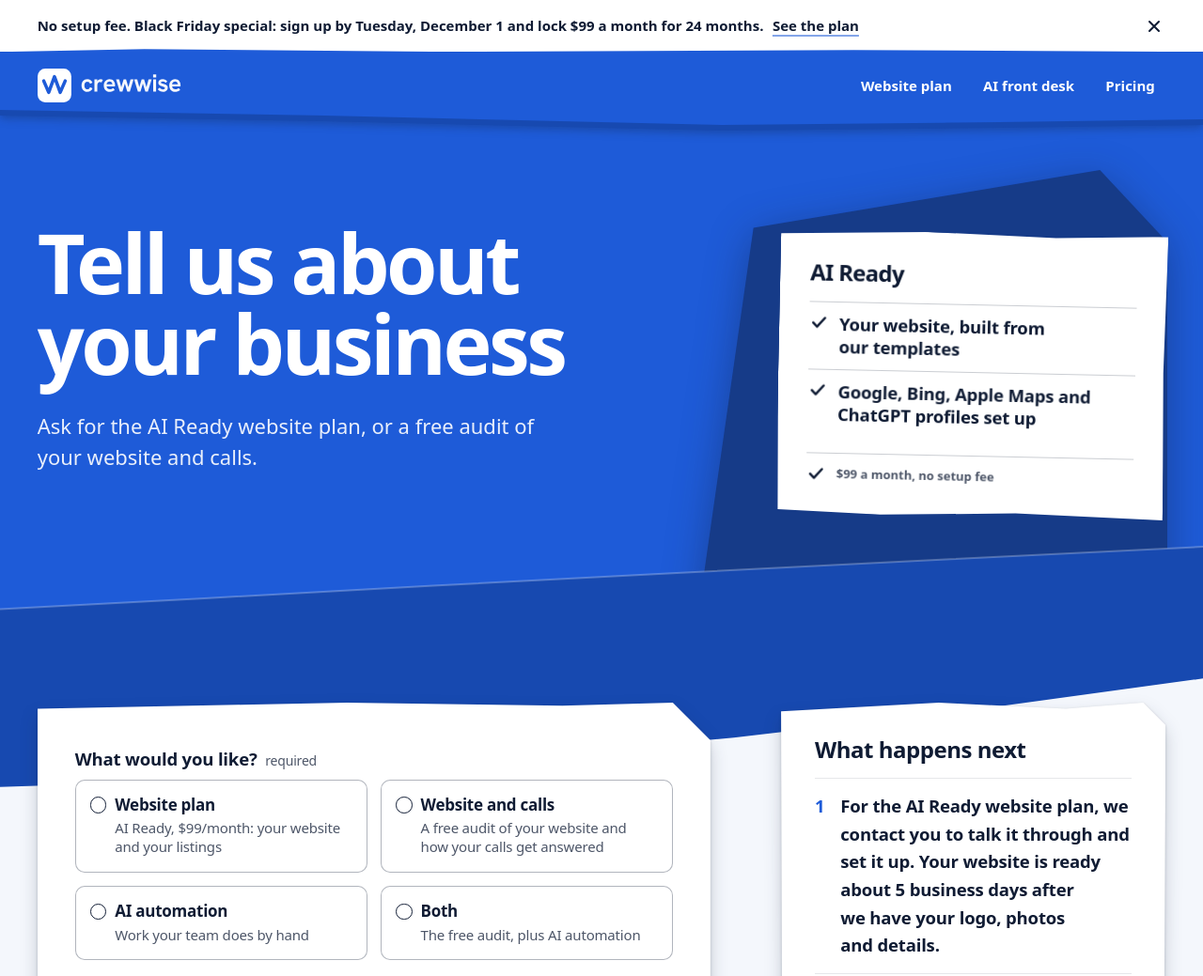
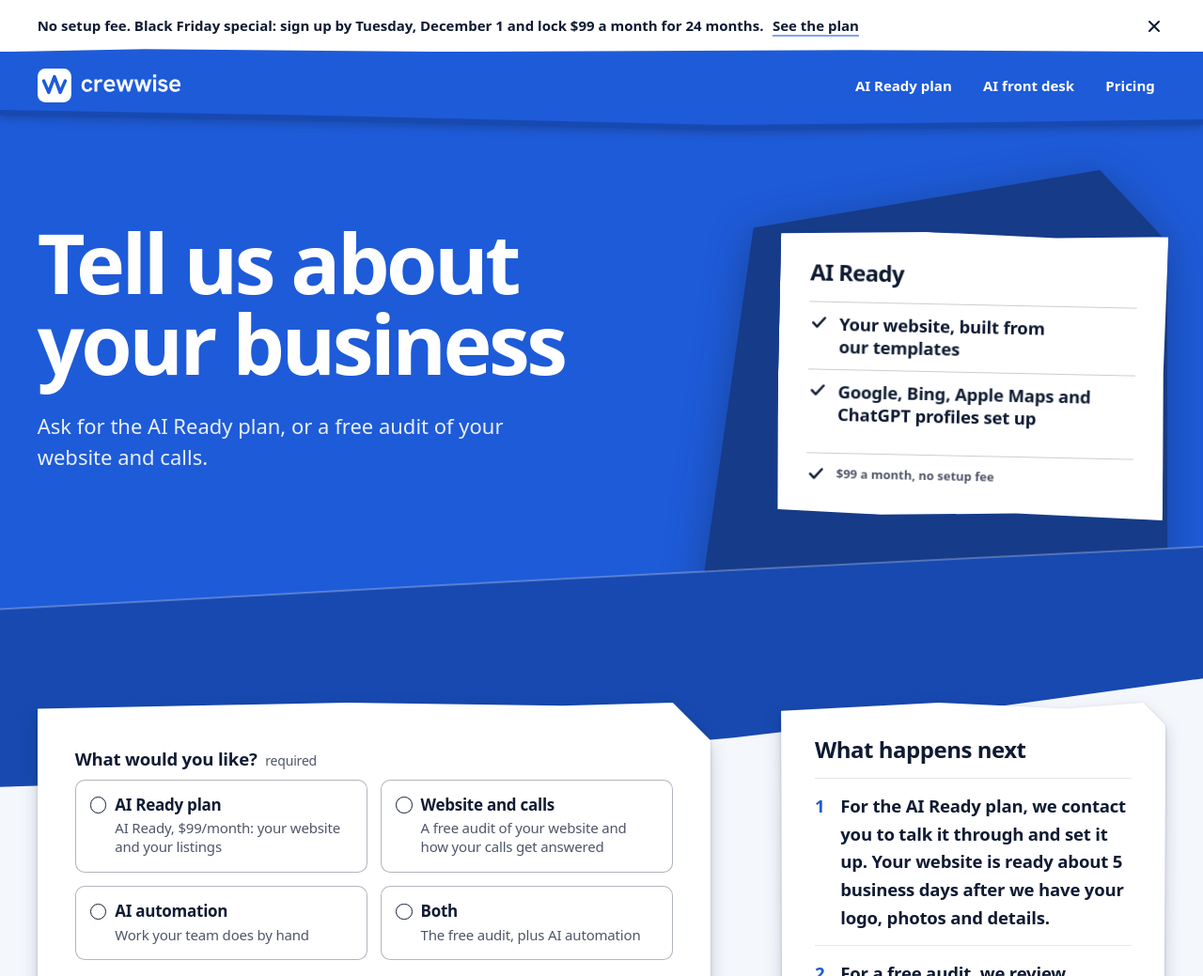
Before and after one commit to carltonjd/crewwise, an Astro site: page /free-audit in a window 1280 px wide. Shown: the top 1039 px of the page at 94% size. Built offline with nearby package versions, Linux system fonts and the light colour scheme; Astro itself is replaced by a stand-in of ours; a web font is replaced by a local one.

Commit message:
Call it the AI Ready plan everywhere on the site (nav, titles, form, pricing, FAQ); terms keep their legal wording
Co-Authored-By: Claude Opus 5.5 <noreply@anthropic.com>
Claude-Session: https://claude.ai/code/session_01NmmpTp1j2EAu66PJA11jR7

```diff
--- a/src/components/AuditForm.astro
+++ b/src/components/AuditForm.astro
@@ -4,7 +4,7 @@ import { SITE, PLAN_LABEL } from '../config/site';
 import { BUSINESS_TYPES, INTEREST_OPTIONS } from '../lib/form-validation';
 
 const interestHints: Record<string, string> = {
-  'Website plan': `${SITE.PLAN_NAME}, ${SITE.PRICE_WEBSITE_PLAN}: your website and your listings`,
+  'AI Ready plan': `${SITE.PLAN_NAME}, ${SITE.PRICE_WEBSITE_PLAN}: your website and your listings`,
   'Website and calls': 'A free audit of your website and how your calls get answered',
   'AI automation': 'Work your team does by hand',
   Both: 'The free audit, plus AI automation',
@@ -505,7 +505,7 @@ const interestHints: Record<string, string> = {
   } from '../lib/form-validation';
 
   const INTEREST_PARAM: Record<string, string> = {
-    plan: 'Website plan',
+    plan: 'AI Ready plan',
     automation: 'AI automation',
   };
 
@@ -523,7 +523,7 @@ const interestHints: Record<string, string> = {
     const doneText = root.querySelector<HTMLElement>('[data-done-text]')!;
     const btn = form.querySelector<HTMLButtonElement>('[data-submit]')!;
     const btnLabel = btn.textContent?.trim() || 'Send my request';
-    const planLabel = form.dataset.planLabel ?? 'website plan';
+    const planLabel = form.dataset.planLabel ?? 'AI Ready plan';
     const email = form.dataset.email ?? '';
     const noWebsite = form.querySelector<HTMLInputElement>('#f-no-website')!;
     const website = form.querySelector<HTMLInputElement>('#f-website')!;
@@ -686,7 +686,7 @@ const interestHints: Record<string, string> = {
       btn.setAttribute('aria-busy', 'true');
       btn.textContent = 'Sending your request';
       const body = new FormData(form);
-      body.set('_subject', interest() === 'Website plan' ? 'Website plan request' : 'Free audit request');
+      body.set('_subject', interest() === 'AI Ready plan' ? 'AI Ready plan request' : 'Free audit request');
       body.set('phone', val('phone').trim());
       body.set('website', noWebsite.checked ? '' : normalizeWebsite(website.value));
       try {
@@ -698,7 +698,7 @@ const interestHints: Record<string, string> = {
         if (!res.ok) throw new Error(`status ${res.status}`);
         const first = firstName(val('name'));
         doneText.textContent =
-          interest() === 'Website plan'
+          interest() === 'AI Ready plan'
             ? `Thanks${first ? `, ${first}` : ''}. We’ve got your details, and we’ll contact you about the ${planLabel}.`
             : `Thanks${first ? `, ${first}` : ''}. We’ve got your details, and you’ll get your audit within two business days.`;
         form.hidden = true;
--- a/src/components/Footer.astro
+++ b/src/components/Footer.astro
@@ -11,7 +11,7 @@ const year = new Date().getFullYear();
     <div class="index">
       <nav aria-label="Footer" class="nav-main">
         <ul class="rows">
-          <li><a href="/#websites">Website plan</a></li>
+          <li><a href="/#websites">AI Ready plan</a></li>
           <li><a href="/#ai-front-desk">AI front desk</a></li>
           <li>
             <a href="/pricing/">Pricing</a>
--- a/src/components/Header.astro
+++ b/src/components/Header.astro
@@ -13,7 +13,7 @@ const { current = 'other', tone = 'light' } = Astro.props;
 const onHome = current === 'home';
 // The website plan leads (owner decision 2026-11-25). AI automation is a footer line only.
 const links = [
-  { href: onHome ? '#websites' : '/#websites', label: 'Website plan' },
+  { href: onHome ? '#websites' : '/#websites', label: 'AI Ready plan' },
   { href: onHome ? '#ai-front-desk' : '/#ai-front-desk', label: 'AI front desk' },
   { href: '/pricing/', label: 'Pricing', key: 'pricing' },
 ];
--- a/src/components/home/Pillars.astro
+++ b/src/components/home/Pillars.astro
@@ -55,7 +55,7 @@ const [planAmt, planPer] = SITE.PRICE_WEBSITE_PLAN.split('/');
 
     <article class="pillar pillar-lead" id="websites">
       <div class="copy">
-        <h3 class="title title-lead">{SITE.PLAN_NAME}, the website plan</h3>
+        <h3 class="title title-lead">{SITE.PLAN_NAME}: your website and your listings</h3>
         <p class="text">
           {SITE.PLAN_LINE} We build your website from our templates, host it and make small text and photo updates.
         </p>
--- a/src/config/faq.ts
+++ b/src/config/faq.ts
@@ -16,7 +16,7 @@ export const planFaq: FaqItem[] = [
   },
   {
     question: `What does “${SITE.PLAN_NAME}” mean?`,
-    answer: `${SITE.PLAN_DEFINITION} It is the name of our website plan. Those services decide what they show, so we can’t promise rankings, calls or recommendations.`,
+    answer: `${SITE.PLAN_DEFINITION} It is the name of our plan. Those services decide what they show, so we can’t promise rankings, calls or recommendations.`,
   },
   {
     question: 'Do I own the website?',
@@ -45,7 +45,7 @@ export const planFaq: FaqItem[] = [
 
 export const deskFaq: FaqItem[] = [
   {
-    question: 'Is the AI front desk part of the website plan?',
+    question: `Is the AI front desk part of the ${SITE.PLAN_NAME} plan?`,
     answer: `No. The AI front desk is a separate service, ${SITE.PRICE_FRONT_DESK.toLowerCase()}. Add it when you miss calls. It works with the ${PLAN_LABEL} or with the website you already have.`,
   },
   {
--- a/src/config/site.ts
+++ b/src/config/site.ts
@@ -81,7 +81,7 @@ export const SITE: Site = {
 };
 
 /** "AI Ready website plan": the name with the plain words beside it, for nav, form and titles. */
-export const PLAN_LABEL = `${SITE.PLAN_NAME} website plan`;
+export const PLAN_LABEL = `${SITE.PLAN_NAME} plan`;
 
 /**
  * Black Friday banner (owner decision 2026-11-25, review options A + C). The banner is rendered hidden and a script
@@ -118,17 +118,17 @@ export const PAGES: PageEntry[] = [
   {
     path: '/',
     title: 'Home',
-    description: `The ${planName} website plan, and the AI front desk you can add when you miss calls.`,
+    description: `The ${planName} plan: your website and your listings, and the AI front desk you can add when you miss calls.`,
   },
   {
     path: '/pricing/',
     title: 'Pricing',
-    description: 'What the website plan includes and costs, and the price of the AI front desk.',
+    description: `What the ${planName} plan includes and costs, and the price of the AI front desk.`,
   },
   {
     path: '/free-audit/',
     title: 'Get started',
-    description: 'Ask for the website plan, or a free audit of your website and phone line.',
+    description: `Ask for the ${planName} plan, or a free audit of your website and phone line.`,
   },
   {
     path: '/home-inspectors/',
--- a/src/lib/form-validation.ts
+++ b/src/lib/form-validation.ts
@@ -1,7 +1,7 @@
 // Validation helpers for the get-started form (website plan or free audit). Pure functions, so they can be unit tested.
 // Every message says what is wrong and how to fix it.
 
-export const INTEREST_OPTIONS = ['Website plan', 'Website and calls', 'AI automation', 'Both'] as const;
+export const INTEREST_OPTIONS = ['AI Ready plan', 'Website and calls', 'AI automation', 'Both'] as const;
 export const BUSINESS_TYPES = [
   'Home inspection',
   'Auto detailing',
@@ -57,7 +57,7 @@ export const digitsOf = (value: string): string => value.replace(/\D/g, '');
 export function validateInterest(value: string): string | null {
   return (INTEREST_OPTIONS as readonly string[]).includes(value)
     ? null
-    : 'Choose what you would like: the website plan, a free audit of your website and calls, AI automation, or both.';
+    : 'Choose what you would like: the AI Ready plan, a free audit of your website and calls, AI automation, or both.';
 }
 
 export function validateName(value: string): string | null {
--- a/src/pages/index.astro
+++ b/src/pages/index.astro
@@ -58,7 +58,7 @@ const jsonLd = [
 
   <Pillars
     heading="Your website and your listings, kept up for you"
-    lead="Start with the website plan. Add the AI front desk when calls start going to voicemail."
+    lead="Start with AI Ready. Add the AI front desk when calls start going to voicemail."
   />
 
   {SITE.SHOW_OCTALOGIC && <TeamStrip />}
@@ -100,13 +100,13 @@ const jsonLd = [
 
   <HowItWorks
     id="setup"
-    heading="How the website plan works"
+    heading="How AI Ready works"
     steps={[
       {
         title: 'Tell us about your business',
         when: 'Today',
-        text: 'Send us your details, and we contact you about the website plan.',
-        ctaLabel: 'Ask for the website plan',
+        text: 'Send us your details, and we contact you about AI Ready.',
+        ctaLabel: 'Get AI Ready',
         ctaHref: '/free-audit/?interest=plan',
       },
       {
@@ -205,7 +205,7 @@ const jsonLd = [
       {
         title: 'Home inspectors and home-service companies',
         href: '/home-inspectors/',
-        quote: 'You’re on a job when the next one calls. Start with the website plan, and add the AI front desk when calls start going to voicemail.',
+        quote: 'You’re on a job when the next one calls. Start with AI Ready, and add the AI front desk when calls start going to voicemail.',
       },
     ]}
   />
--- a/src/pages/pricing.astro
+++ b/src/pages/pricing.astro
@@ -85,7 +85,7 @@ const jsonLd = [
     <div slot="aside" class="slip-wrap" aria-hidden="true">
       <div class="slip">
         <span class="slip-name">{SITE.PLAN_NAME}</span>
-        <span class="slip-note">The website plan, month to month</span>
+        <span class="slip-note">Website and listings, month to month</span>
         <span class="slip-item">{planAmt} a {planPer}. No setup fee.</span>
       </div>
     </div>
@@ -96,7 +96,7 @@ const jsonLd = [
       <article class="desk" id="websites" aria-labelledby="plan-title">
         <div class="desk-main">
           <h2 id="plan-title" class="h2">{SITE.PLAN_NAME}</h2>
-          <p class="kind">The Crewwise website plan</p>
+          <p class="kind">Website, listings and hosting</p>
           <p class="plan-line">{SITE.PLAN_LINE}</p>
           <p class="price"><span class="amt big">{planAmt}</span> <span class="per">a {planPer}</span></p>
           <p class="note">No setup fee. No free trial: billing starts the day you sign up.</p>
@@ -130,7 +130,7 @@ const jsonLd = [
           <div class="plan-head">
             <h2 id="desk-title" class="plan-title">AI front desk</h2>
             <p class="line">{priceFrom} {priceAmt}</p>
-            <p class="sub">Add it when you miss calls. It works with the website plan or with the website you already have.</p>
+            <p class="sub">Add it when you miss calls. It works with AI Ready or with the website you already have.</p>
           </div>
           <div class="plan-body">
             <h3 class="h3">What’s included</h3>
@@ -195,12 +195,12 @@ const jsonLd = [
     </div>
   </section>
 
-  <Faq heading="Pricing questions" items={faq} ctaLabel="Ask for the website plan" ctaHref="/free-audit/?interest=plan" />
+  <Faq heading="Pricing questions" items={faq} ctaLabel="Get AI Ready" ctaHref="/free-audit/?interest=plan" />
 
   <FinalCta
     heading="Get your business website started"
     text={`Tell us about your business, and we’ll contact you about the ${PLAN_LABEL}.`}
-    ctaLabel="Ask for the website plan"
+    ctaLabel="Get AI Ready"
     ctaHref="/free-audit/?interest=plan"
     reassurance="No setup fee. Month to month, with 30 days’ notice to cancel."
     sheet={{
--- a/tests/unit/form-validation.test.ts
+++ b/tests/unit/form-validation.test.ts
@@ -82,9 +82,9 @@ describe('audit form validation', () => {
     expect(firstName('  Dana  Reyes')).toBe('Dana');
   });
 
-  it('accepts Website plan and rejects an unknown interest', () => {
-    expect(validateAudit({ ...valid, interest: 'Website plan' })).toEqual({});
-    expect(validateAudit({ ...valid, interest: 'Free lunch' }).interest).toMatch(/website plan/);
+  it('accepts AI Ready plan and rejects an unknown interest', () => {
+    expect(validateAudit({ ...valid, interest: 'AI Ready plan' })).toEqual({});
+    expect(validateAudit({ ...valid, interest: 'Free lunch' }).interest).toMatch(/AI Ready plan/);
   });
 
   it('accepts the new business types', () => {
```
